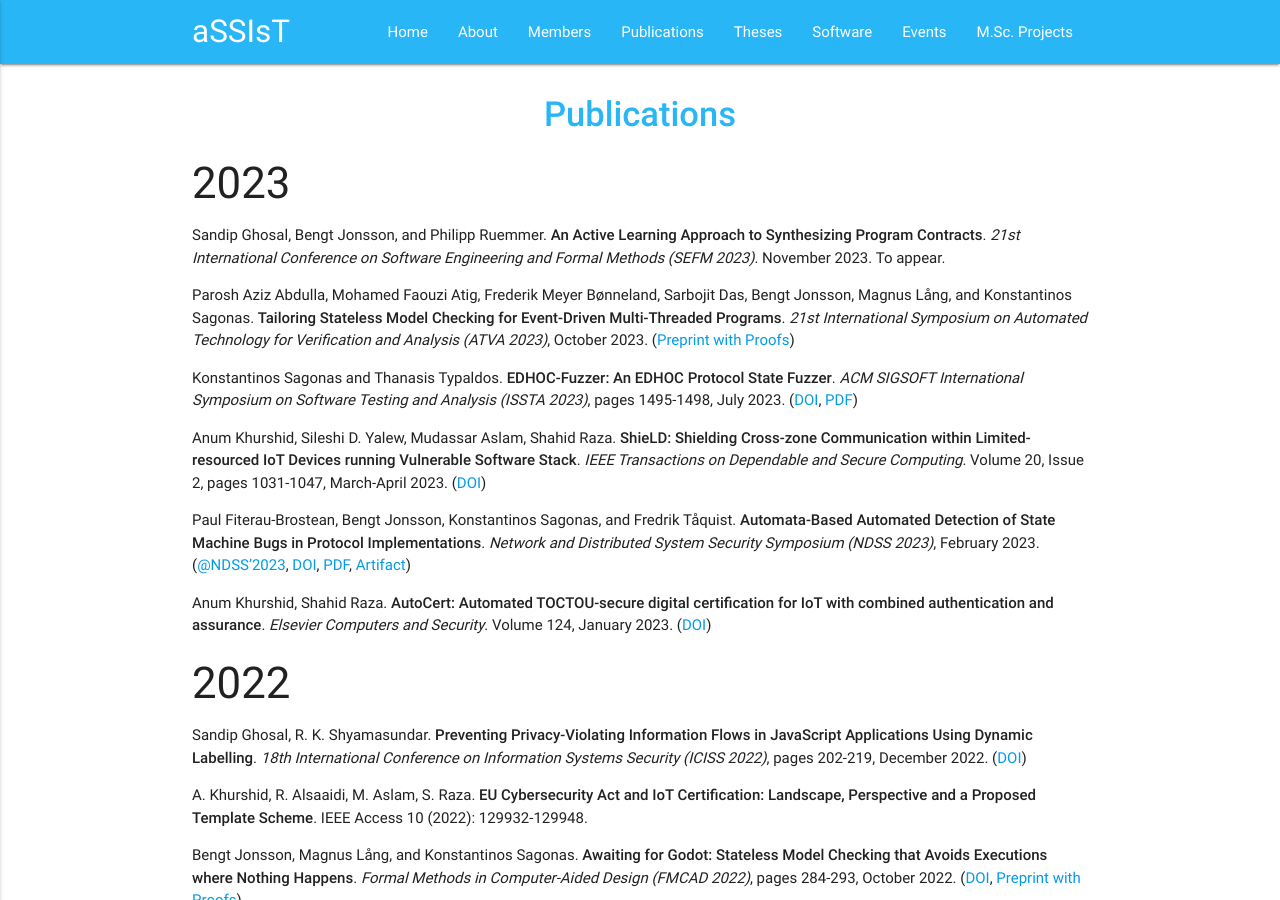
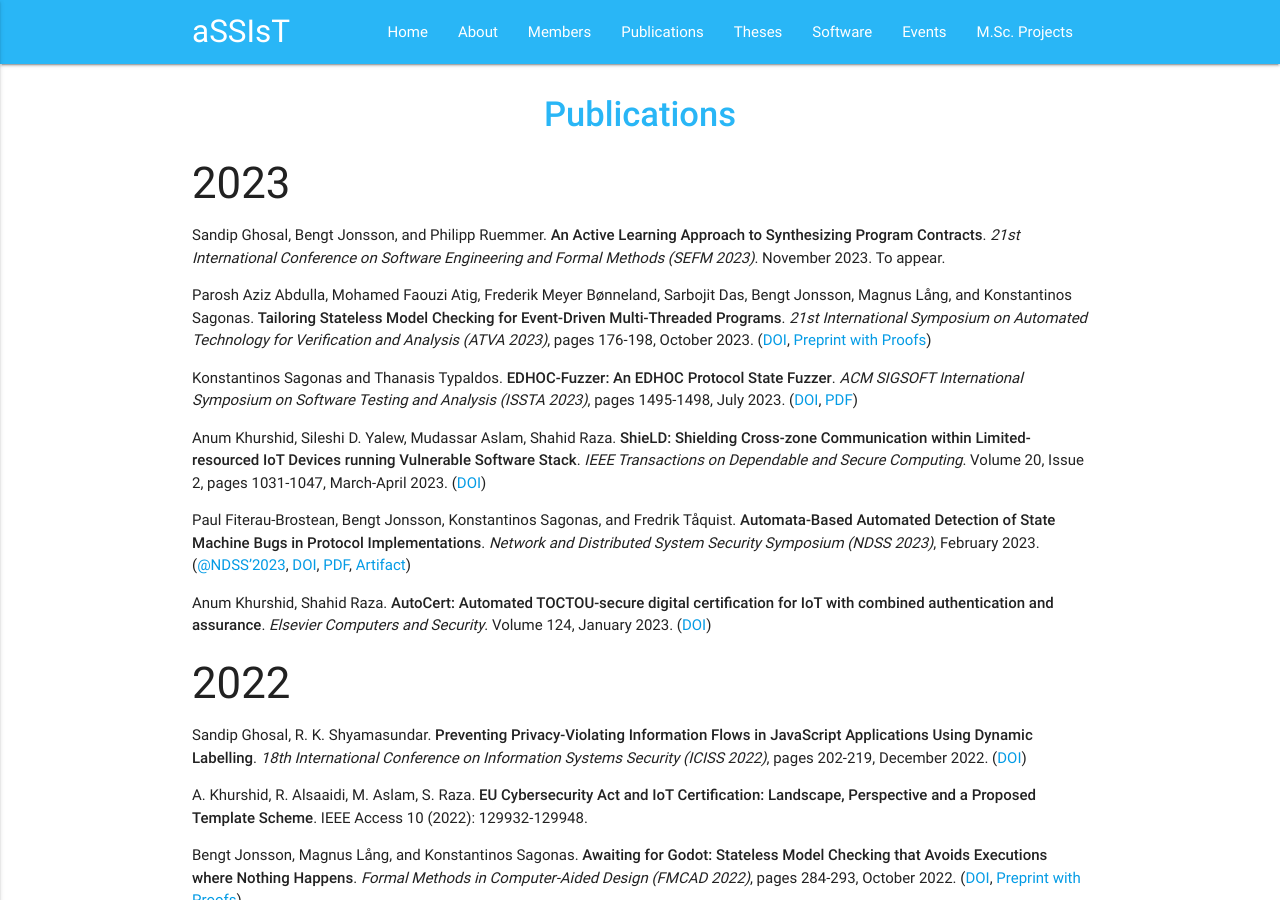
Before and after one commit to assist-project/assist-project.github.io, a Jekyll site: the page built from 03-publications.md, in a window 1280 px wide and 900 px high. Built offline with Jekyll 4.4.1, drawn with Linux system fonts in a browser that asks for light colours.

Commit message:
Add more info on the ATVA paper

```diff
--- a/03-publications.md
+++ b/03-publications.md
@@ -8,7 +8,7 @@ permalink: /publications/
 
 - Sandip Ghosal, Bengt Jonsson, and Philipp Ruemmer. **An Active Learning Approach to Synthesizing Program Contracts**. _21st International Conference on Software Engineering and Formal Methods (SEFM 2023)_. November 2023. To appear.
 
-- Parosh Aziz Abdulla, Mohamed Faouzi Atig, Frederik Meyer Bønneland, Sarbojit Das, Bengt Jonsson, Magnus Lång, and Konstantinos Sagonas. **Tailoring Stateless Model Checking for Event-Driven Multi-Threaded Programs**. _21st International Symposium on Automated Technology for Verification and Analysis (ATVA 2023)_, October 2023. ([Preprint with Proofs](https://arxiv.org/abs/2307.15930))
+- Parosh Aziz Abdulla, Mohamed Faouzi Atig, Frederik Meyer Bønneland, Sarbojit Das, Bengt Jonsson, Magnus Lång, and Konstantinos Sagonas. **Tailoring Stateless Model Checking for Event-Driven Multi-Threaded Programs**. _21st International Symposium on Automated Technology for Verification and Analysis (ATVA 2023)_, pages 176-198, October 2023. ([DOI](https://doi.org/10.1007/978-3-031-45332-8_9), [Preprint with Proofs](https://arxiv.org/abs/2307.15930))
 
 - Konstantinos Sagonas and Thanasis Typaldos. **EDHOC-Fuzzer: An EDHOC Protocol State Fuzzer**. _ACM SIGSOFT International Symposium on Software Testing and Analysis (ISSTA 2023)_, pages 1495-1498, July 2023. ([DOI](https://doi.org/10.1145/3597926.3604922), [PDF](papers/EDHOC-Fuzzer@ISTTA-23.pdf))
 
```
